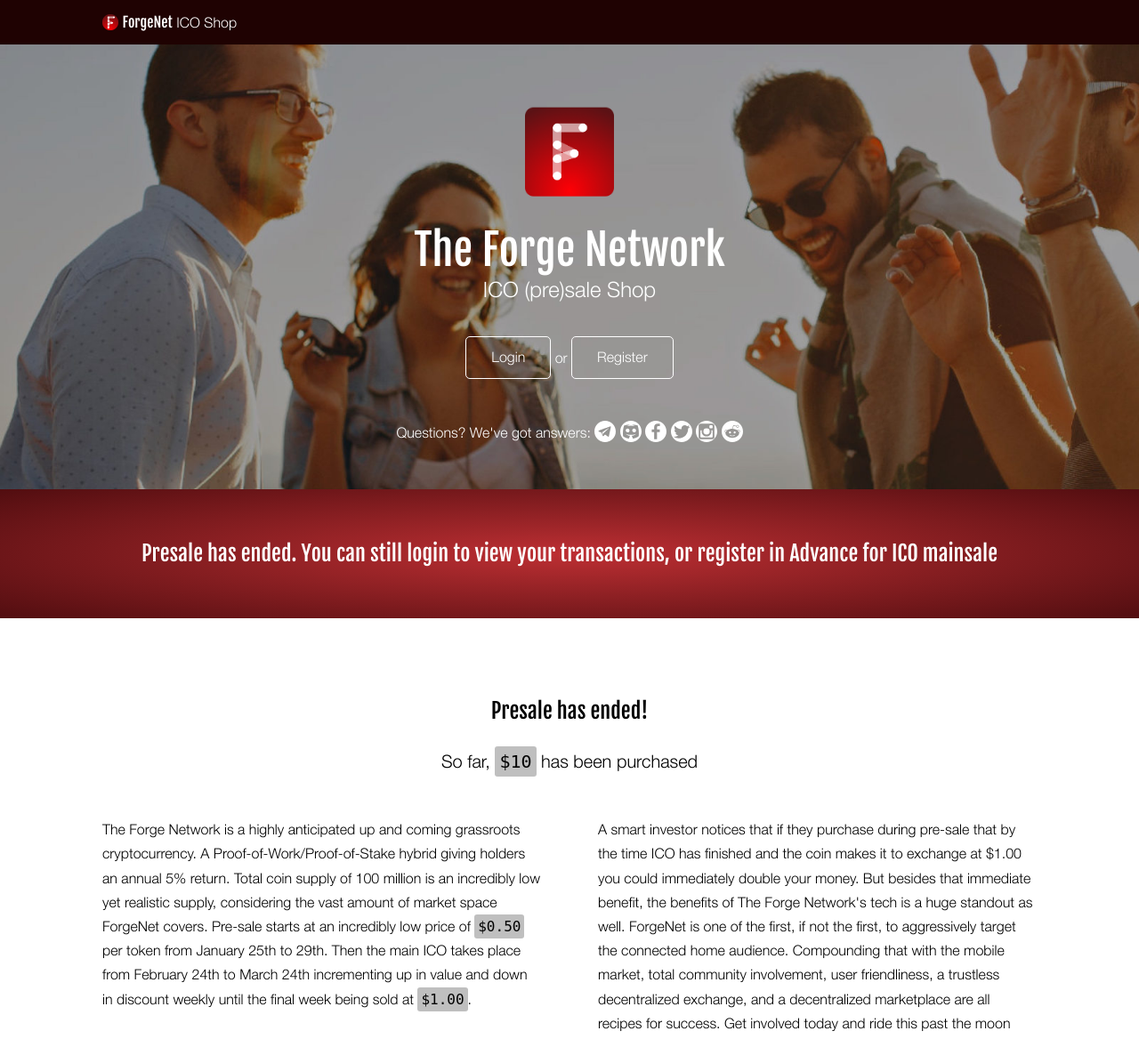
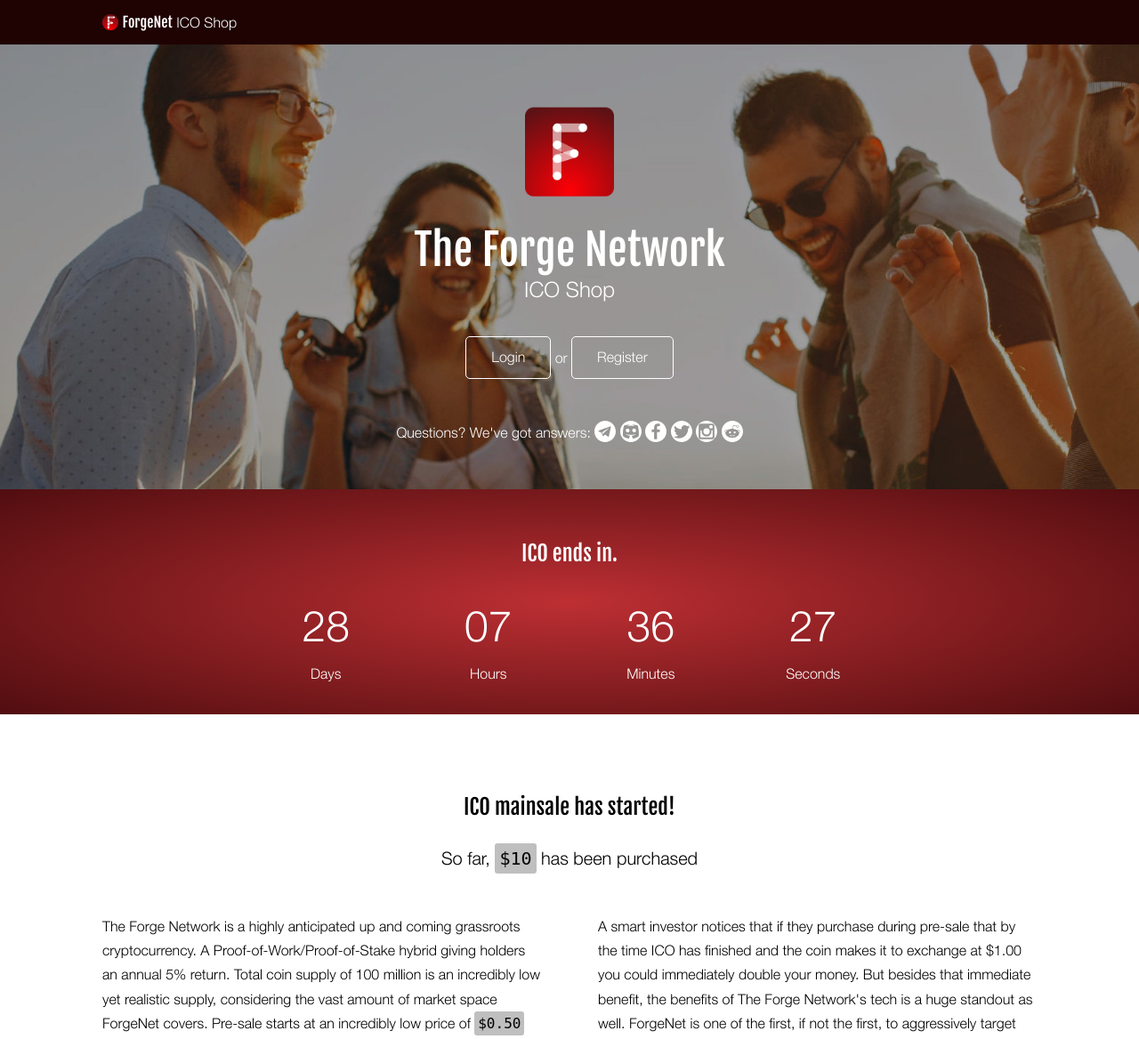
Before and after one commit to base-p/The-ForgeNetwork-ICO-Store, a CakePHP app: the page made by app/View/Users/index.ctp in a window 1280 px wide. Shown: the top 1168 px of the page at 89% size. Run offline with PHP 8.4 and a stand-in for CakePHP, Linux system fonts and the light colour scheme; the template is opened without the code that fills it: most values are stand-ins (such as "Sample title", 1, 10 or a date in 2020); some libraries are stand-ins or nearby versions.

Commit message:
reactivate shop

```diff
--- a/app/Controller/UsersController.php
+++ b/app/Controller/UsersController.php
@@ -55,7 +55,7 @@
 
 
     public function dashboard() {
-		return $this->redirect(array('controller'=>'users','action' => 'dashboard_transactions'));
+		//return $this->redirect(array('controller'=>'users','action' => 'dashboard_transactions'));
 		$user_id = $this->Auth->User('id');
         $prices=[];
         $feeds=$this->Feed->find('all');
@@ -128,7 +128,7 @@
                 $txns[$key]['Transaction']['status']='Pending';
             }
 
-            switch ($txn['Wallet']['currency']) {
+            /*switch ($txn['Wallet']['currency']) {
                 case 'ETH':
                     $min=0.04;
                     break;
@@ -147,7 +147,7 @@
             }
             if($txn['Transaction']['amount']<$min){
                 unset($txns[$key]);
-            }
+            }*/
         }
 
         }
--- a/app/View/Layouts/default.ctp
+++ b/app/View/Layouts/default.ctp
@@ -21,7 +21,7 @@
         <meta property="og:title" content="ForgeNet ICO at 25% discount" />
         <meta property="og:type" content="website" />
         <meta property="og:image" content="https://shop.theforgenetwork.com/img/ogimage.jpg" />
-        <meta property="og:description" content="Participate in The Forge Network's ICO main sale  and receive a 25% discount on all purchases, with 12% bonus on referrals' purchases." />
+        <meta property="og:description" content="Participate in The Forge Network's ICO main sale  and receive a 25% discount on all purchases, with 14% bonus on referrals' purchases." />
     </head>
 
 
--- a/app/View/Users/index.ctp
+++ b/app/View/Users/index.ctp
@@ -12,7 +12,7 @@
         <div class='c-identity'>
     <img class='c-identity__logo' src='img/logo-forge.png' alt='' width='100' height='100' />
     <h1 class='c-identity__title'>The Forge Network</h1>
-    <p class='c-identity__subtitle'>ICO (pre)sale Shop</p>
+    <p class='c-identity__subtitle'>ICO Shop</p>
 </div>    </div>
     <p class='c-mastHead__login'>
         <a class='c-button c-button--white' href='login'>
@@ -68,8 +68,8 @@
     <section class='l-row l-row--fire l-row--countdown'>
         <div class='l-row__inner'>
             <h2 class='c-sectionTitle'>
-    Presale has ended. You can still login to view your transactions, or register in Advance for ICO mainsale
-    </h2>            <div class='c-countDown' style='display: none'>
+    ICO ends in.
+    </h2>            <div class='c-countDown' >
     <ul class='u-flatList c-countDown__list'>
         <li>
             <span class='c-countDown__value c-countDown__days'></span>
@@ -93,7 +93,7 @@
     <section class='l-row'>
         <div class='l-row__inner'>
             <h2 class='c-sectionTitle'>
-    Presale has ended!
+    ICO mainsale has started!
     </h2>            <p class='c-pageIntroduction'>So far, <code>$<?php echo $total; ?></code> has been purchased</p>            <div class='l-cols l-cols--2'>
                 <div class='l-col'>
                     <p>
--- a/app/webroot/js/countDown.js
+++ b/app/webroot/js/countDown.js
@@ -41,7 +41,7 @@
     }
 
     var timers = document.querySelectorAll('.c-countDown');
-    var deadline = new Date(Date.UTC(2018, 1, 5, 15, 59, 59));
+    var deadline = new Date(Date.UTC(2018, 2, 24, 15, 59, 59));
 
     timers.forEach(function (timer) {
         initializeClock(timer, deadline);
```
